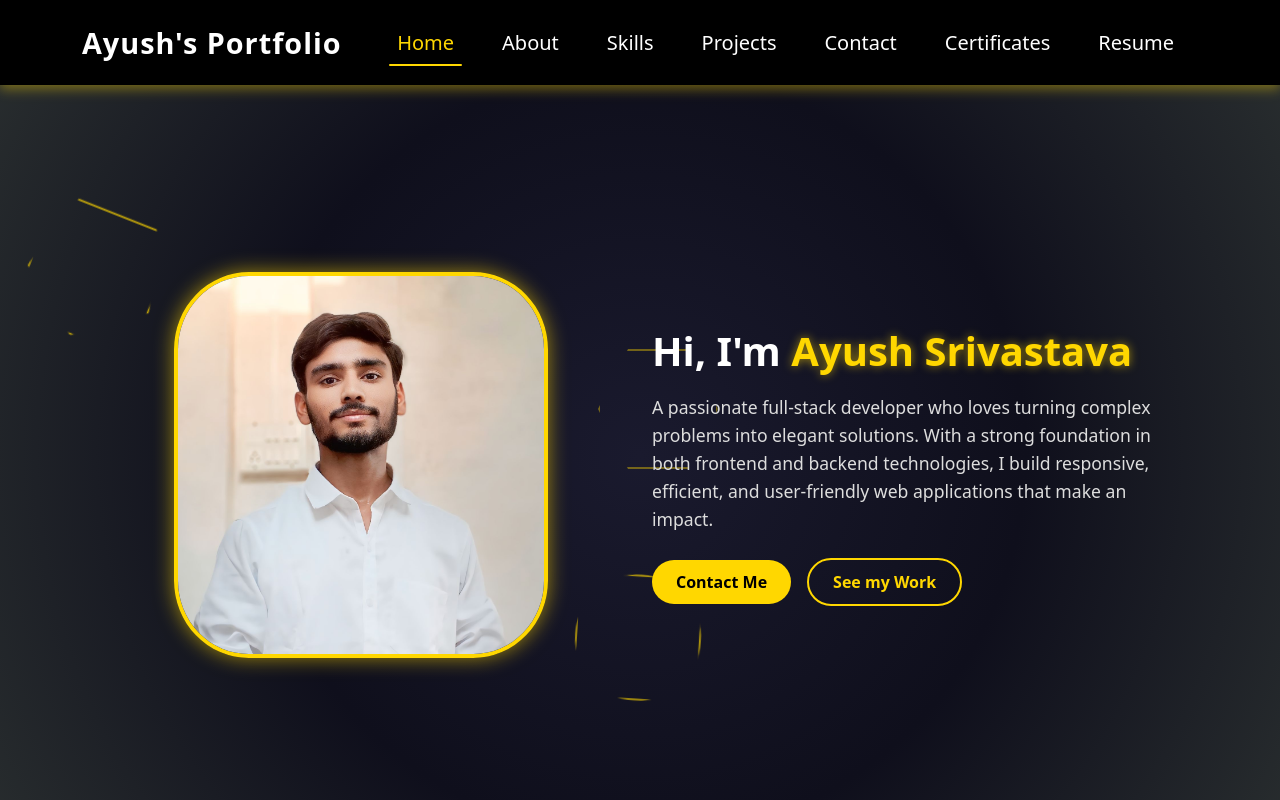
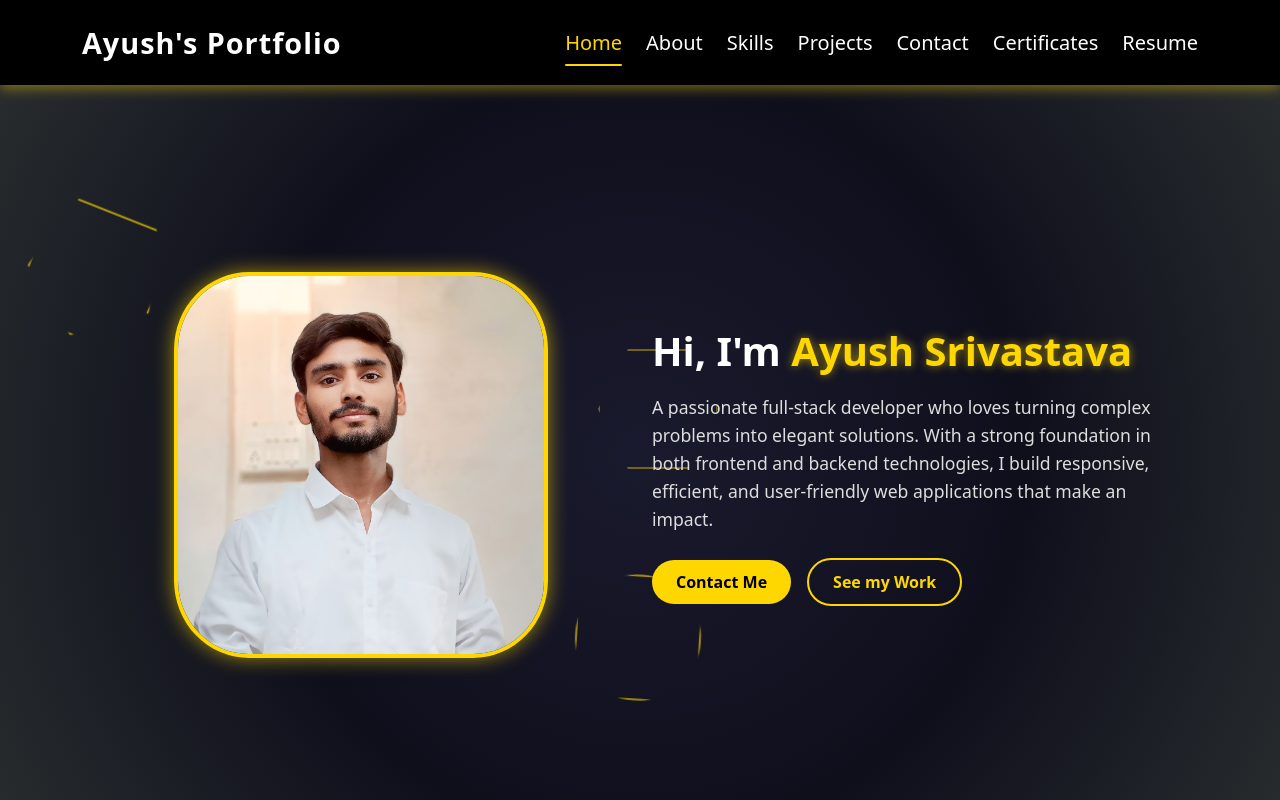
Before and after one commit to ayushsrivastava-01/faaltoo, a React (Vite) app: page / in a window 1280 px wide. Shown: the top 800 px of the page. Built offline with nearby package versions, Linux system fonts and the light colour scheme.

Commit message:
Nav changes

```diff
--- a/src/components/css/navbar.css
+++ b/src/components/css/navbar.css
@@ -7,6 +7,9 @@
   z-index: 1050;
   position: sticky;
   top: 0;
+  display: flex;
+  justify-content: flex-start; /* ✅ All left aligned */
+  align-items: center;
 }
 
 /* SCROLL EFFECT */
@@ -21,6 +24,8 @@
   font-weight: 700;
   letter-spacing: 1px;
   transition: color 0.3s ease, text-shadow 0.3s ease;
+  margin-right: 2rem;
+  text-align: left; /* ✅ Left aligned */
 }
 
 .navbar-brand:hover {
@@ -28,36 +33,43 @@
   text-shadow: 0 0 8px rgba(255, 215, 0, 0.7);
 }
 
+/* NAV LINKS CONTAINER */
+.navbar-nav {
+  display: flex;
+  justify-content: flex-start; /* ✅ Left aligned */
+  align-items: center;
+  gap: 1.5rem;
+}
+
 /* NAV LINKS */
 .nav-link {
   color: white !important;
   font-size: 1.25rem;
-  margin: 0 1rem;
   position: relative;
-  padding: 0.5rem 0;
+  padding: 0.5rem 0 !important; /* ✅ Remove side padding for better underline */
+  display: inline-block;
+  text-align: left; /* ✅ Align left */
   transition: color 0.3s ease;
-  display: inline-block;
-  text-align: left;
+  margin: 0;
 }
 
-/* Underline animation — only under text */
+/* Underline animation */
 .custom-link::after {
   content: '';
   position: absolute;
-  left: 0;
+  left: 0; /* ✅ start from beginning of text */
   bottom: 0;
   width: 0%;
   height: 2px;
   background-color: #FFD700;
   border-radius: 2px;
   transition: width 0.4s ease;
-  transform: none;
 }
 
 .custom-link:hover::after,
 .custom-link:focus::after,
 .custom-link:active::after {
-  width: 100%;
+  width: 100%; /* ✅ expands only up to text */
 }
 
 .custom-link:hover,
@@ -140,7 +152,7 @@
     border-left: none;
     box-shadow: 1px 0 10px rgba(86, 86, 34, 0.929);
     border-radius: 20px 0 0 20px;
-    padding: 1.5rem 1.2rem;
+    padding: 1.5rem 1.2rem; /* a bit more space inside */
     transition: all 0.6s cubic-bezier(0.25, 1, 0.5, 1);
     overflow-y: auto;
     overflow-x: hidden;
@@ -150,7 +162,7 @@
     display: flex;
     flex-direction: column;
     align-items: flex-start; /* ✅ LEFT ALIGN CONTENT */
-    text-align: left;
+    text-align: left; /* ✅ Align all text left */
   }
 
   /* Slide-in animation */
@@ -233,23 +245,10 @@
     padding-top: 70px;
     overflow-x: hidden;
   }
+}
 
-  /* Adjust brand font size for smaller screens */
+@media (max-width: 500px) {
   .navbar-brand {
-    font-size: 1.5rem !important;
+    font-size: 1.5rem !important; /* extra small screens */
   }
 }
-
-/* For small devices */
-@media (max-width: 576px) {
-  .navbar-brand {
-    font-size: 1.3rem !important;
-  }
-}
-
-/* For extra small devices */
-@media (max-width: 400px) {
-  .navbar-brand {
-    font-size: 1.1rem !important;
-  }
-}
```
